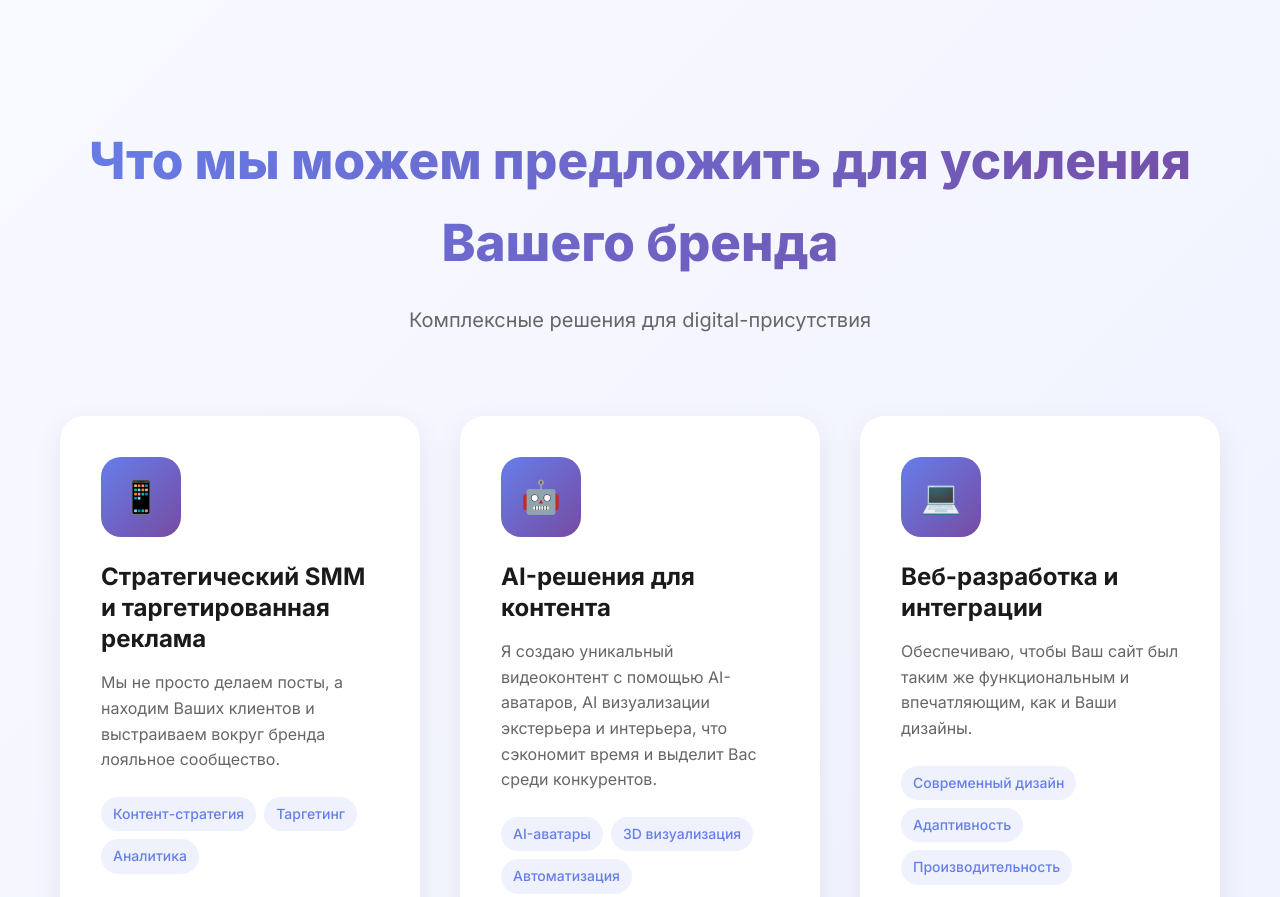
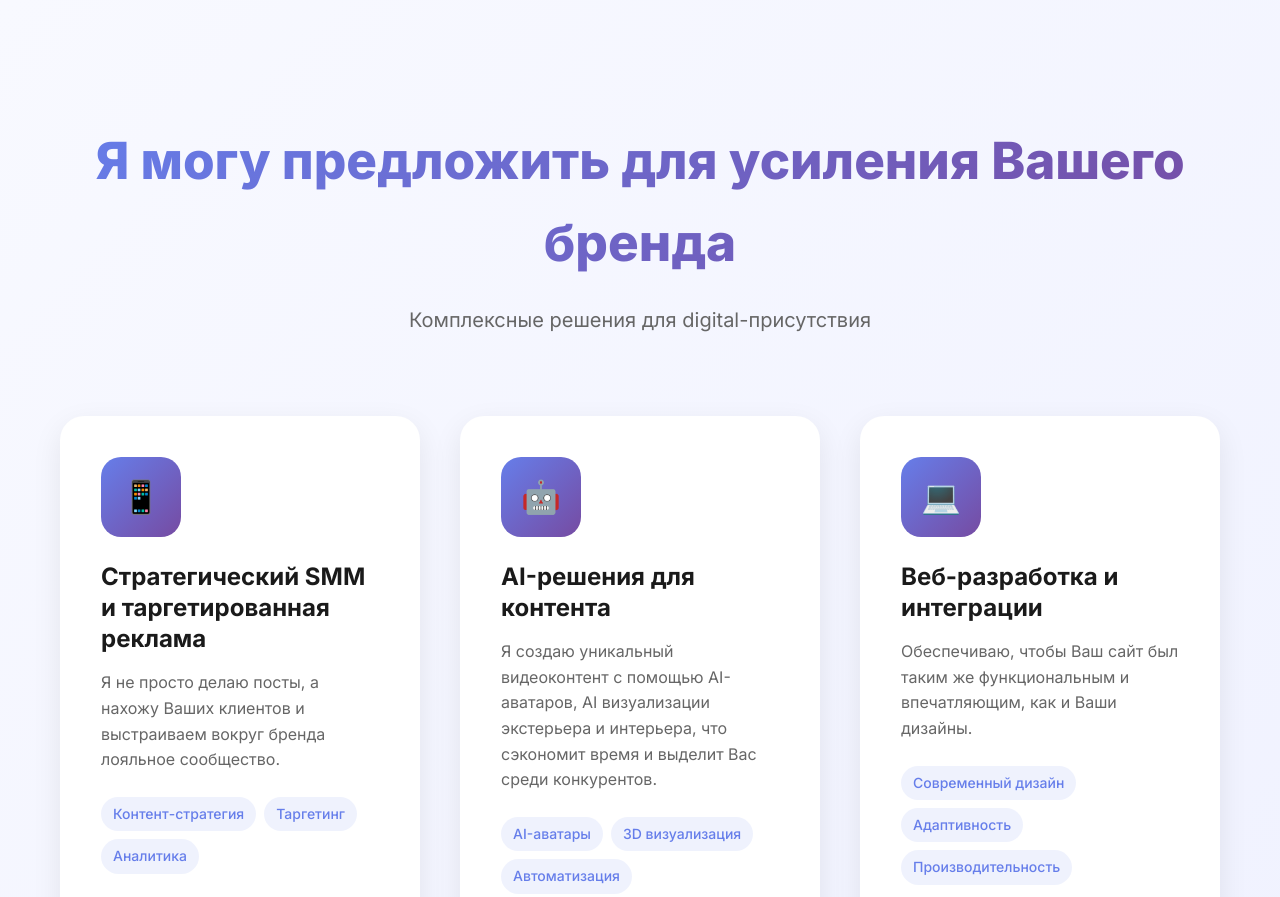
Before and after one commit to KotkovTech/commercial-proposal-, a plain HTML site: page index.html in a window 1280 px wide. Shown: the part 800-1697 px from the top of the page. Drawn offline with Linux system fonts and the light colour scheme.

Commit message:
Update index.html

```diff
--- a/index.html
+++ b/index.html
@@ -97,7 +97,7 @@
     <section id="services" class="services">
         <div class="container">
             <div class="section-header">
-                <h2 class="section-title">Что мы можем предложить для усиления Вашего бренда</h2>
+                <h2 class="section-title">Я могу предложить для усиления Вашего бренда</h2>
                 <p class="section-subtitle">Комплексные решения для digital-присутствия</p>
             </div>
             <div class="services-grid">
@@ -107,7 +107,7 @@
                     </div>
                     <h3 class="service-title">Стратегический SMM и таргетированная реклама</h3>
                     <p class="service-description">
-                        Мы не просто делаем посты, а находим Ваших клиентов и выстраиваем вокруг бренда лояльное сообщество.
+                        Я не просто делаю посты, а нахожу Ваших клиентов и выстраиваем вокруг бренда лояльное сообщество.
                     </p>
                     <div class="service-features">
                         <span class="feature">Контент-стратегия</span>
```
